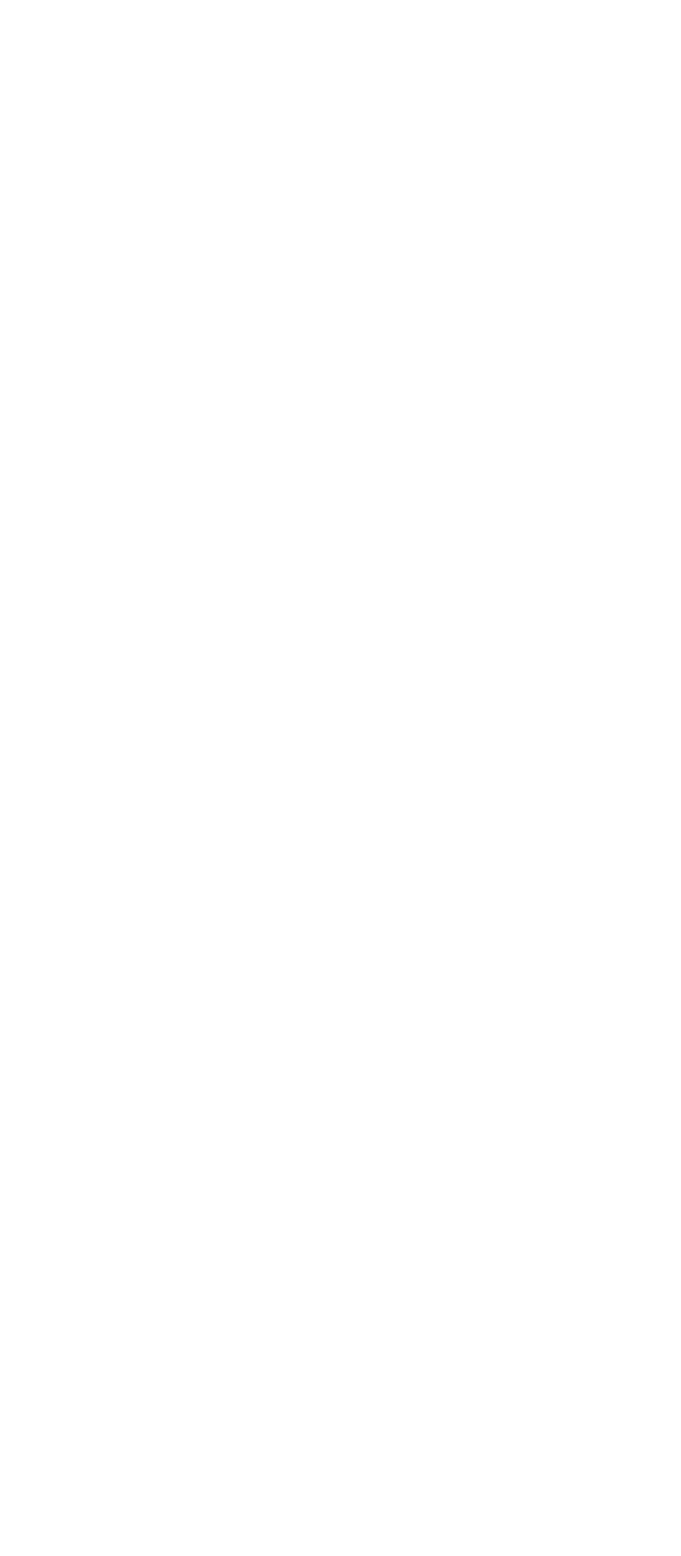
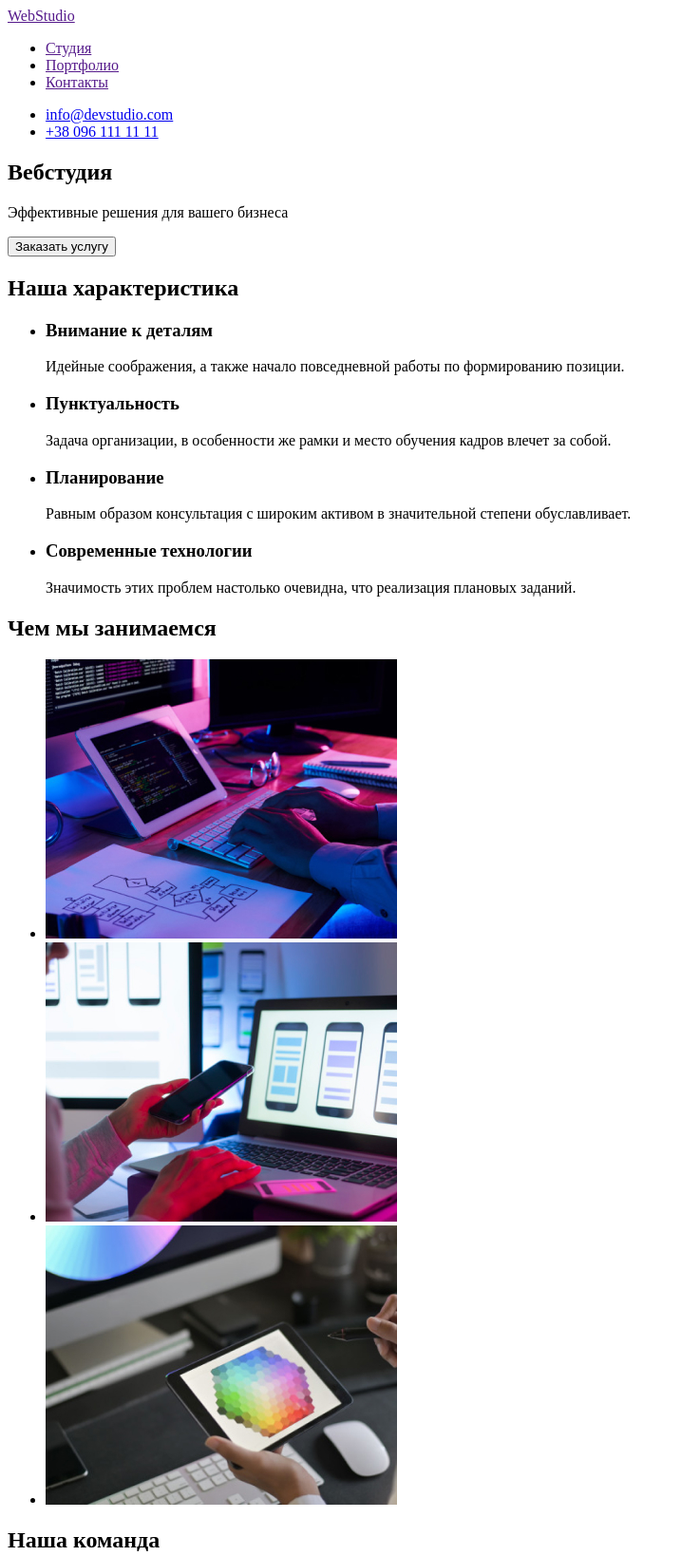
Before and after one commit to asselshin/goit-markup-hw-01, a plain HTML site: page index.html in a window 1280 px wide. Shown: the top 1638 px of the page at 95% size, without its empty margins (0-717 px from the left). Before the commit the page ends 800 px from the top, so only its background shows below. Drawn offline with Linux system fonts and the light colour scheme.

Commit message:
verstka  glavnoi str
добавлена папка с картинками, сделана верстка главной страницы

```diff
--- a/index.html
+++ b/index.html
@@ -1,12 +1,103 @@
 <!DOCTYPE html>
-<html lang="en">
+<html lang="ru">
 <head>
     <meta charset="UTF-8">
     <meta http-equiv="X-UA-Compatible" content="IE=edge">
     <meta name="viewport" content="width=device-width, initial-scale=1.0">
-    <title>Document</title>
+    <title>Студия</title>
 </head>
 <body>
-
+   <header>
+        <nav>
+           <a href="" lang="en">WebStudio</a>
+           <ul>
+                <li>
+                    <a href="">Студия</a></li>
+                <li>
+                    <a href="">Портфолио</a></li>
+                <li>
+                    <a href="">Контакты</a></li>
+            </ul>
+        </nav>
+       <ul>
+           <li>
+                <a href="mailto:info@devstudio.com">info@devstudio.com</a></li>
+           <li>
+                <a href="tel:+380961111111">+38 096 111 11 11</a></li>
+       </ul>
+   </header>
+   <main>
+       <section>
+           <h1>Вебстудия</h1>
+           <p>Эффективные решения для вашего бизнеса</p>
+           <button type="button">Заказать услугу</button>
+       </section>
+       <section>
+           <h2>Наша характеристика</h2>
+           <ul>
+               <li>
+                   <h3>Внимание к деталям</h3>
+                   <p>Идейные соображения, а также начало повседневной работы по формированию позиции.</p>
+               </li>
+               <li>
+                   <h3>Пунктуальность</h3>
+                   <p>Задача организации, в особенности же рамки и место обучения кадров влечет за собой.</p>
+               </li>
+               <li>
+                   <h3>Планирование</h3>
+                   <p>Равным образом консультация с широким активом в значительной степени обуславливает.</p>
+               </li>
+               <li>
+                   <h3>Современные технологии</h3>
+                   <p>Значимость этих проблем настолько очевидна, что реализация плановых заданий.</p>
+               </li>
+           </ul>
+       </section>
+       <section>
+           <h2>Чем мы занимаемся</h2>
+           <ul>
+               <li>
+                   <img src="./images/our-work/layout.jpg" alt="виртуальный графический макет" width="370" height="294"></li>
+               <li>
+                   <img src="./images/our-work/design.jpg" alt="мобильный дизайн" width="370" height="294"></li>
+               <li>
+                   <img src="./images/our-work/exterior-design.jpg" alt="выбор цвета для внешнего дизайна" width="370" height="294"></li>
+           </ul>
+       </section>
+       <section>
+           <h2>Наша команда</h2>
+           <ul>
+               <li>
+                   <img src="./images/team/igor.jpg" alt="Игорь Демьяненко" width="270" height="260">
+                   <h3>Игорь Демьяненко</h3>
+                   <p lang="en">Product Designer</p></li>
+               <li>
+                   <img src="./images/team/olga.jpg" alt="Ольга Репина" width="270" height="260">
+                   <h3>Ольга Репина</h3>
+                   <p lang="en">Frontend Developer</p></li>
+               <li>
+                   <img src="./images/team/nikolay.jpg" alt="Николай Тарасов" width="270" height="260">
+                   <h3>Николай Тарасов</h3>
+                   <p lang="en">Marketing</p></li>
+               <li>
+                   <img src="./images/team/michail.jpg" alt="Михаил Ермаков" width="270" height="260">
+                   <h3>Михаил Ермаков</h3>
+                   <p lang="en">UI Designer</p></li>
+           </ul>
+       </section>
+   </main>
+   <footer>
+    <a href="" lang="en">WebStudio</a>
+    <address>
+       <ul>
+           <li>
+               <a href="https://goo.gl/maps/BCof7u3j1q6mSy856" target="_blank" rel="noopener nofollow noreferrer">г. Киев, пр-т Леси Украинки, 26</a></li>
+           <li>
+               <a href="mailto:info@example.com">info@example.com</a></li>
+           <li>
+               <a href="tel:+380991111111">+38 099 111 11 11</a></li>
+       </ul>
+    </address>
+   </footer>
 </body>
 </html>
```
Also changed, not shown: .prettierrc.json (added), images/our-work/design.jpg (added), images/our-work/exterior-design.jpg (added), images/our-work/layout.jpg (added), images/team/igor.jpg (added), images/team/michail.jpg (added), images/team/nikolay.jpg (added), images/team/olga.jpg (added).
